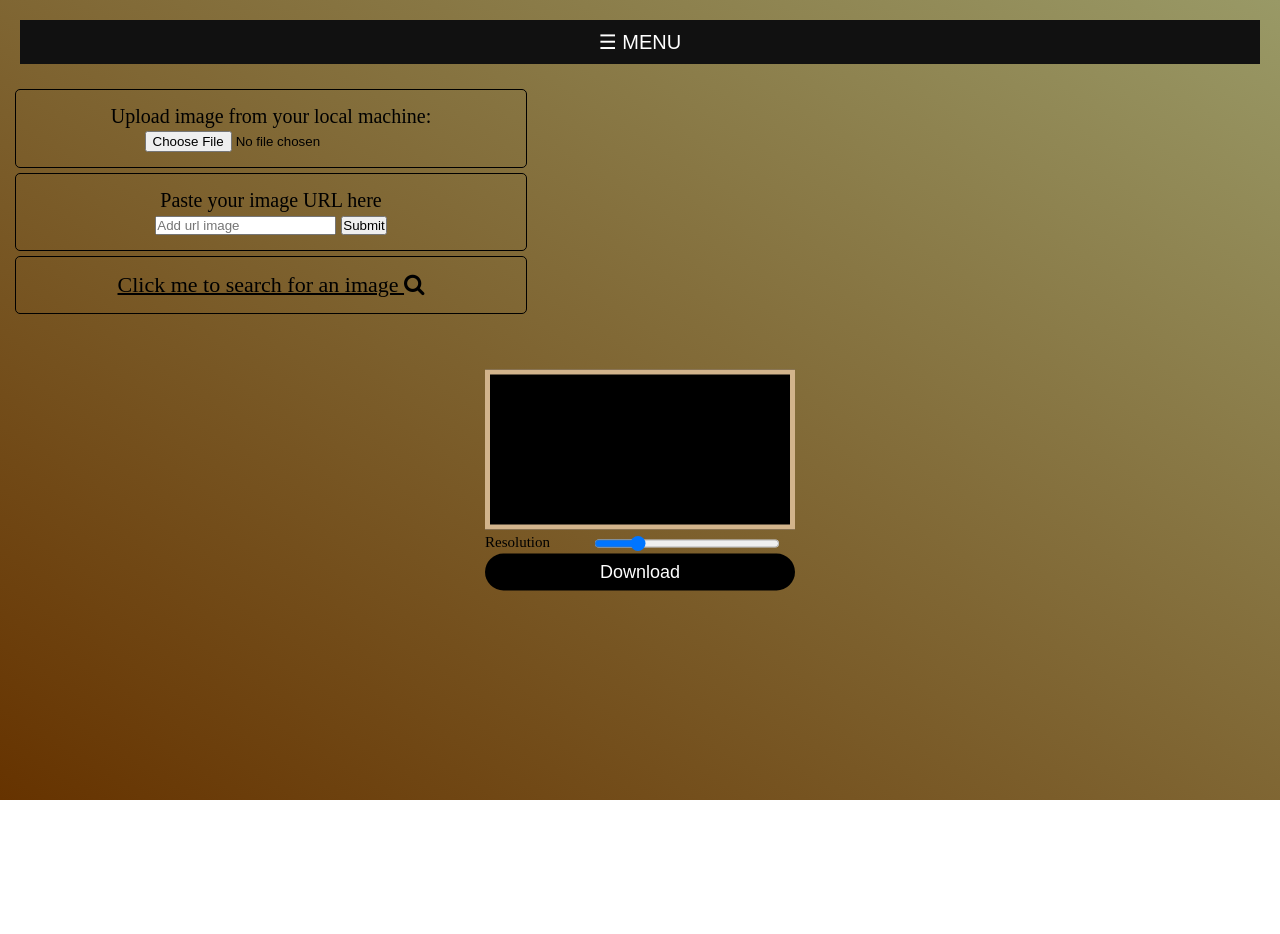
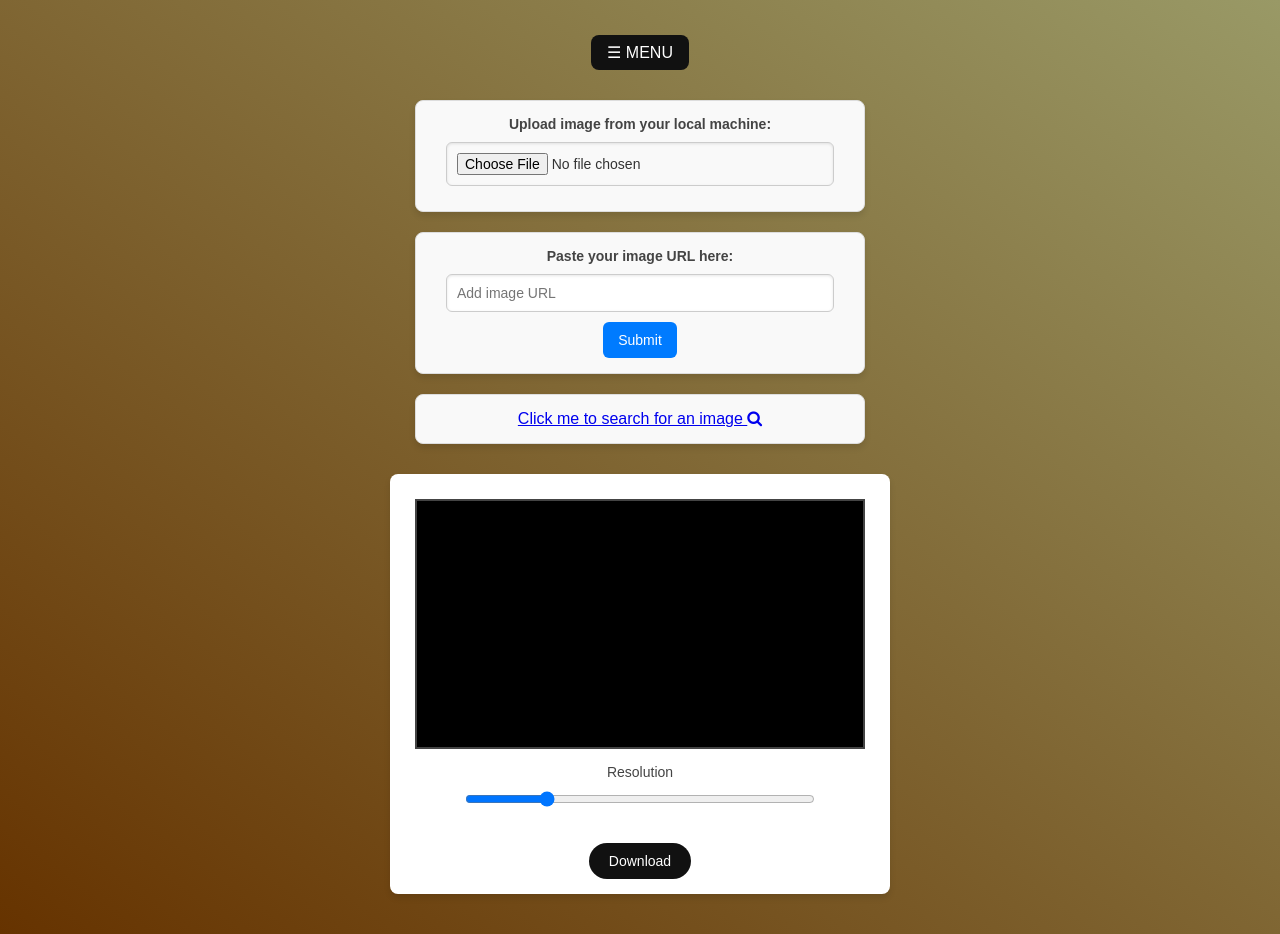
Before and after one commit to bolophil/webpage, a plain HTML site: page index.html in a window 1280 px wide. Before the commit the page ends 800 px from the top, so only its background shows below. Drawn offline with nearby package versions, Linux system fonts and the light colour scheme.

Commit message:
better layout

```diff
--- a/index.html
+++ b/index.html
@@ -19,21 +19,24 @@
       </div>
 
       <div class="source-input">
-        <p>Upload image from your local machine:</p>
-          <input type="file" id="image_input" >
+        <p><strong>Upload image from your local machine:</strong></p>
+        <input type="file" id="image_input">
     </div>
+
     <div class="source-input">
-        <p>Paste your image URL here</p>
+        <p><strong>Paste your image URL here:</strong></p>
         <form id="search" method="get" action="">
-          <input type="text" id="key" placeholder="Add url image">
+            <input type="text" id="key" placeholder="Add image URL">
             <input type="button" id="sb" value="Submit">
         </form>
     </div>
-      <div class = "source-input" style="text-decoration: underline;">
+
+    <div class="source-input">
         <a id="search-image" href="search.html">Click me to search for an image
             <i class="fa fa-search"></i>
         </a>
     </div>
+
 
 
     <div class="container">
--- a/style.css
+++ b/style.css
@@ -1,39 +1,52 @@
-/* The sidebar menu */
-*{
-  margin:0;
+/* General Reset */
+* {
+  margin: 0;
   padding: 0;
   box-sizing: border-box;
 }
 
+/* Body Styling */
+body {
+  min-height: 100vh;
+  display: flex;
+  flex-direction: column;
+  align-items: center;
+  justify-content: flex-start;
+  position: relative;
+  background: linear-gradient(to top right, #663300 0%, #999966 100%);
+  color: #333;
+  font-family: Arial, sans-serif;
+  margin: 0;
+  padding: 20px 0;
+}
+
+/* Sidebar */
 .sidebar {
   height: 100%; /* 100% Full-height */
   width: 0; /* 0 width - change this with JavaScript */
-    position:fixed; /* Stay in place */
+  position: fixed; /* Stay in place */
   z-index: 1; /* Stay on top */
   top: 0;
   left: 0;
-    background-color: black; /* Black*/
+  background-color: black; /* Black */
   overflow-x: hidden; /* Disable horizontal scroll */
   padding-top: 60px; /* Place content 60px from the top */
   transition: 0.5s; /* 0.5 second transition effect to slide in the sidebar */
 }
 
-  /* The sidebar links */
 .sidebar a {
   padding: 8px 8px 8px 32px;
   text-decoration: none;
-    font-size: 25px;
+  font-size: 20px;
   color: #818181;
   display: block;
   transition: 0.3s;
 }
 
-  /* When you mouse over the navigation links, change their color */
 .sidebar a:hover {
   color: #f1f1f1;
 }
 
-  /* Position and style the close button (top right corner) */
 .sidebar .closebtn {
   position: absolute;
   top: 0;
@@ -42,132 +55,156 @@
   margin-left: 50px;
 }
 
-  /* The button used to open the sidebar */
 .openbtn {
-    font-size: 20px;
-    cursor: pointer;
+  font-size: 16px;
+  padding: 8px 16px;
   background-color: #111;
   color: white;
-    padding: 10px 15px;
   border: none;
+  border-radius: 8px;
+  cursor: pointer;
+  margin-bottom: 20px;
 }
 
 .openbtn:hover {
   background-color: #444;
 }
 
-
-  /* Style page content - use this if you want to push the page content to the right when you open the side navigation */
-  #main {
-    transition: margin-left .5s; /* If you want a transition effect */
-    padding: 20px;
+/* Source Input Boxes */
+.source-input {
+  text-align: center;
+  font-size: 16px;
+  padding: 15px;
+  margin: 10px auto;
+  border: 1px solid #ddd;
+  border-radius: 8px;
+  width: 90%;
+  max-width: 450px;
+  background-color: #f9f9f9;
+  box-shadow: 0 4px 6px rgba(0, 0, 0, 0.1);
 }
 
-  /* On smaller screens, where height is less than 450px, change the style of the sidenav (less padding and a smaller font size) */
-  @media screen and (max-height: 450px) {
-    .sidebar {padding-top: 15px;}
-    .sidebar a {font-size: 18px;}
-  }
-  .card {
-  box-shadow: 0 4px 8px 0 rgba(0, 0, 0, 0.2);
-  max-width: 300px;
-  margin: auto;
-  text-align: center;
+.source-input p {
+  font-size: 14px;
+  margin-bottom: 10px;
+  color: #444;
 }
 
-.title {
-  color: grey;
-  font-size: 18px;
+.source-input input[type="file"],
+.source-input input[type="text"] {
+  width: calc(100% - 30px);
+  padding: 10px;
+  font-size: 14px;
+  margin-bottom: 10px;
+  border: 1px solid #ccc;
+  border-radius: 6px;
+  box-shadow: inset 0 1px 3px rgba(0, 0, 0, 0.1);
+}
+
+.source-input input[type="button"] {
+  padding: 10px 15px;
+  font-size: 14px;
+  color: white;
+  background-color: #007BFF;
+  border: none;
+  border-radius: 6px;
+  cursor: pointer;
+  transition: background-color 0.3s;
+}
+
+.source-input input[type="button"]:hover {
+  background-color: #0056b3;
+}
+
+/* Container and Canvas */
+.container {
+  width: 90%;
+  max-width: 500px;
+  margin: 20px auto;
+  padding: 15px;
+  text-align: center;
+  background-color: #fff;
+  border-radius: 8px;
+  box-shadow: 0 4px 6px rgba(0, 0, 0, 0.1);
+}
+
+canvas {
+  background: black;
+  border: 2px solid #444;
+  display: block;
+  margin: 10px auto 15px auto;
+  width: 100%;
+  max-width: 450px;
+  height: 250px; /* Adjusted to smaller height */
+}
+
+/* Controls for resolution slider */
+.control {
+  display: flex;
+  flex-direction: column;
+  align-items: center;
+  margin-bottom: 15px;
+}
+
+.control > label {
+  font-size: 14px;
+  margin-bottom: 5px;
+  color: #444;
+}
+
+.control > input {
+  width: 80%;
+  max-width: 350px;
+  padding: 5px;
+  border: 1px solid #ccc;
+  border-radius: 6px;
 }
 
 button {
+  padding: 10px 20px;
+  font-size: 14px;
+  background-color: #111;
+  color: white;
   border: none;
-  outline: 0;
-  display: inline-block;
-  padding: 8px;
-  color: white;
-  background-color: #000;
-  text-align: center;
+  border-radius: 8px;
   cursor: pointer;
-  width: 100%;
-  font-size: 18px;
+  transition: background-color 0.3s;
+  margin-top: 15px;
 }
 
-a {
-  text-decoration: none;
-  font-size: 22px;
-  color: black;
+button:hover {
+  background-color: #444;
 }
 
-button:hover, a:hover {
-  opacity: 0.7;
+/* Responsive Adjustments */
+@media screen and (max-width: 768px) {
+  .source-input {
+    width: 95%;
+  }
+  canvas {
+    max-width: 100%;
+    height: auto; /* Maintain aspect ratio */
+  }
+  button {
+    font-size: 14px;
+    padding: 10px 16px;
+  }
 }
 
-/*search bar*/
-
-
-.search {
-display: inline-block;
-box-sizing: border-box;
-line-height: 20px;
-border-radius:50px;
--moz-border-radius:50px;
--webkit-border-radius:50px;
-box-sizing: border-box;
-line-height: 20px;
-height: 30px;
-vertical-align:middle;
-padding: 12px 20px;
+@media screen and (max-width: 480px) {
+  .sidebar a {
+    font-size: 14px;
   }
-
-.textbox {
- border-color: lightgrey;
- width: 600px;
+  .openbtn {
+    font-size: 14px;
+    padding: 6px 10px;
   }
-
-.submit:hover{
-  background-color: white;
+  .source-input {
+    font-size: 12px;
+    padding: 10px;
   }
-.container{
-  position:absolute;
-  top: 60%;
-  left: 50%;
-  transform: translate(-50%, -50%);
+  button {
+    font-size: 12px;
+    padding: 8px 12px;
   }
-.control{
-  display: flex;
-  color:#000;
 }
-.control > input{
-  border: 2px solid gray;
-  width:60%;
-}
-.control > label{
-  font-size:15px;
-  width:35%;
-}
-canvas {
-  max-height: 520px;
-  background: black;
-  border: 5px solid tan
-}
-body{
-  min-height: 100vh;
-  display:block;
-  justify-content: center;
-  position: relative;
-  background: linear-gradient(to top right, #663300 0%, #999966 100%);
-}
-.source-input{
-  text-align: center;
-  font-size:20px;
-  padding: 15px;
-  margin-top: 5px;
-  margin-bottom: 5px;
-  margin-left: 15px;
-  font-size: 20px;
-  border: 1px solid #000;
-  border-radius: 5px;
-  width: 40%;
-  box-sizing: border-box;
-}
```
Also changed, not shown: about.html (line endings or trailing spaces), 1 other file. Lines whose indentation alone changed are shown as unchanged.
